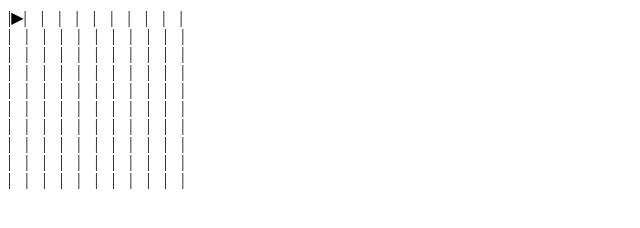
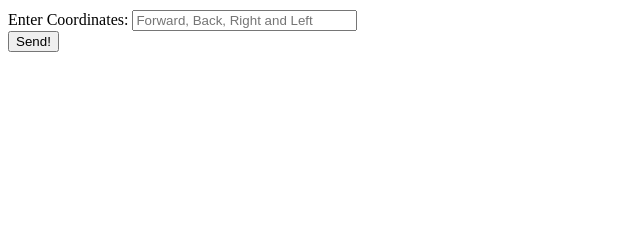
Before and after one commit to lacazeto/mars_rovers, a plain HTML site: page index.html in a window 1280 px wide. Shown: the whole page, without its empty margins (0-640 px from the left). Drawn offline with Linux system fonts and the light colour scheme.

Commit message:
updated files, included css properties

```diff
--- a/index.html
+++ b/index.html
@@ -4,7 +4,10 @@
 	<script type="text/javascript" src="rover.js"></script>
 	<link rel="stylesheet" href="style.css">
 </head>
-<body onkeydown="moveRover(event)">
-
+<body>
+	<form>
+		Enter Coordinates: <input  id="frm1" type="text" name="Coords" size=25 placeholder="Forward, Back, Right and Left"><br>
+		<input onclick="execute" type="submit" value="Send!">
+	</form>
 </body>
 </html>
--- a/rover.js
+++ b/rover.js
@@ -107,26 +107,38 @@ function drawGrid() {
 
 //point and move rover
 function moveRover(event){
-  if (event.keycode === 70){ //key "f"
+  if (event.key === "f"){
     goForward(myRover);
     logPosition();
+    drawGrid();
   }
-  else if (event.keycode === 66){ //key "b"
+  else if (event.key === "b"){
     goBackward(myRover);
     logPosition();
+    drawGrid();
   }
-  else if (event.keycode === 82){ //key "r"
+  else if (event.key === "l"){
+    turnLeft(myRover);
+    drawGrid();
+  }
+  else if(event.key === "r"){
     turnRight(myRover);
-  }
-  else if(event.keycode === 76){ //key "l"
-    turnRight(myRover);
+    drawGrid();
   }
   else{
     console.log("Not a valid key. Try again");
-    //listen for a new key press
-    moveRover(event); //run function again
   }
 }
 
-drawGrid();
-logPosition();
+function execute(){
+  //get user input and save to a variable
+  var formValues = document.getElementById("frm1").value;
+  console.log(formValues);
+  //variable to split user´s input
+  var coordinates = "";
+
+  for (var i = 0; i < formValues.length; i++){
+    coordinates = formValues[i];
+    console.log(coordinates);
+  }
+}
--- a/style.css
+++ b/style.css
@@ -1,3 +1,7 @@
 span {
     color: white;
 }
+
+form {
+    margin: 10px 0px 0px 0px;
+}
```
